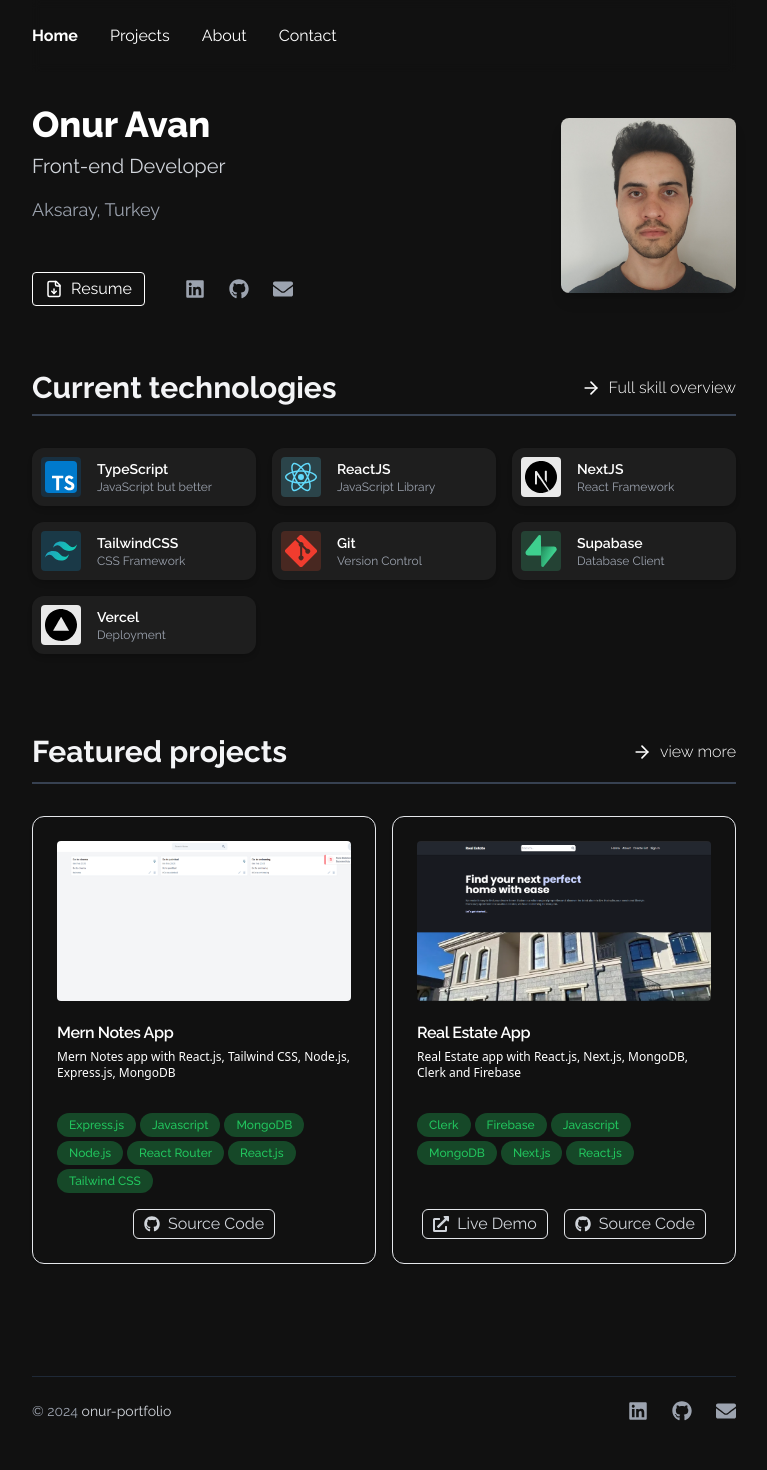
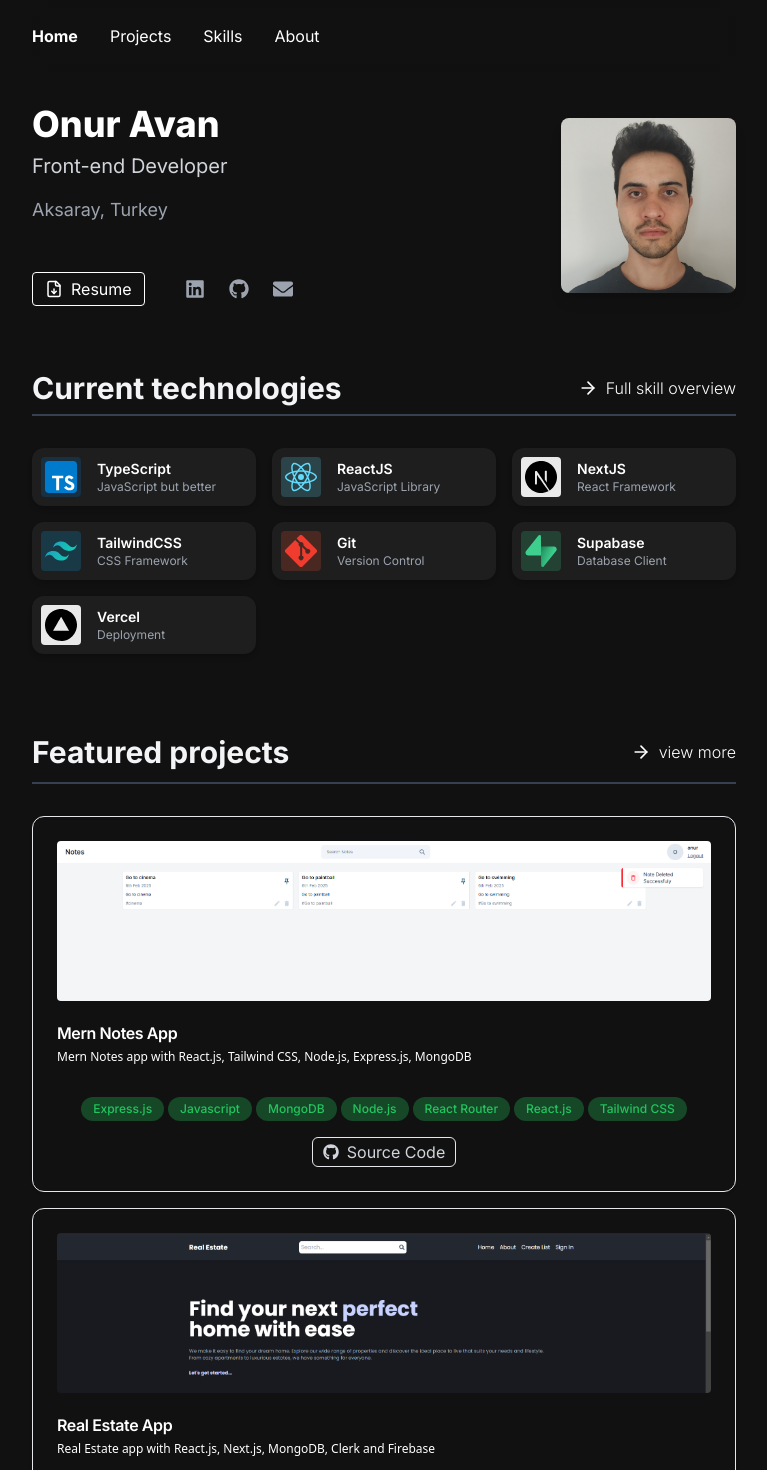
Before and after one commit to onurvn/next-portfolio, a Next.js app: page / in a window 1280 px wide. Shown: the top 1470 px of the page, without its empty margins (256-1023 px from the left). Built offline with nearby package versions, Linux system fonts and the light colour scheme.

Commit message:
components updated

```diff
--- a/src/app/components/Header.tsx
+++ b/src/app/components/Header.tsx
@@ -1,7 +1,6 @@
-"use client"
+"use client";
 import Link from "next/link";
 import { usePathname } from "next/navigation";
-
 
 const navLinks = [
   {
@@ -13,12 +12,12 @@
     href: "/projects",
   },
   {
+    name: "Skills",
+    href: "/skills",
+  },
+  {
     name: "About",
     href: "/about",
-    },
-    {
-        name: "Contact",
-        href: "/contact",
   },
 ];
 
@@ -30,13 +29,16 @@
       <nav className="flex items-center justify-between">
         <ul className="flex gap-4 sm:gap-8">
           {navLinks.map((nav, id) => (
-                        <li key={id} className={`link hover:font-semibold transition duration-200 ${pathname === nav.href ? "text-white font-bold" : ""
-                            }`}>
+            <li
+              key={id}
+              className={`link hover:font-semibold transition duration-200 ${
+                pathname === nav.href ? "text-white font-bold" : ""
+              }`}
+            >
               <Link href={nav.href}>{nav.name}</Link>
             </li>
           ))}
         </ul>
-
       </nav>
     </header>
   );
--- a/src/app/components/Projects.tsx
+++ b/src/app/components/Projects.tsx
@@ -6,7 +6,6 @@
   limit?: number;
 }
 
-
 export default function Projects({ limit }: Props) {
   let projects = data.projects;
   if (limit) {
@@ -14,8 +13,7 @@
   }
 
   return (
-        <section className="grid grid-cols-1 gap-4 sm:grid-cols-2">
-
+    <section className="grid grid-cols-1 gap-4 sm:grid-cols-1">
       {projects.map((project, id) => (
         <ProjectCard key={id} project={project} />
       ))}
--- a/src/app/components/ui/ResumeButton.tsx
+++ b/src/app/components/ui/ResumeButton.tsx
@@ -6,7 +6,7 @@
 const ResumeButton: React.FC = () => {
     return (
         <a
-            href="https://drive.google.com/file/d/1eO_z59rB7zrgiCaLnS7Ony5-VFuHBGHI/view?usp=drive_link"
+            href="/"
             target="_blank"
             rel="noopener noreferrer"
             className="flex items-center hover:bg-white text-white hover:text-[#111111] px-3 py-1 rounded transition duration-300 mr-4 border border-white"
--- a/src/app/layout.tsx
+++ b/src/app/layout.tsx
@@ -1,11 +1,11 @@
 import type { Metadata } from "next";
-import { Raleway } from "next/font/google";
+import { Inter } from "next/font/google";
 import "./globals.css";
 
 import Header from "@/app/components/Header";
 import Footer from "@/app/components/Footer";
 
-const raleway = Raleway({ subsets: ["latin"] });
+const inter = Inter({ subsets: ["latin"] });
 
 export const metadata: Metadata = {
   title: "Onur's Portfolio",
@@ -20,12 +20,10 @@
   return (
     <html lang="en">
       <body
-        className={`${raleway.className} mx-auto flex min-h-screen max-w-3xl flex-col px-8 pb-16 antialiased`}
+        className={`${inter.className} mx-auto flex min-h-screen max-w-3xl flex-col px-8 pb-16 antialiased`}
       >
         <Header />
-        <main className="flex-grow">
-          {children}
-        </main>
+        <main className="flex-grow">{children}</main>
         <Footer />
       </body>
     </html>
--- a/src/app/projects/page.tsx
+++ b/src/app/projects/page.tsx
@@ -1,14 +1,12 @@
 import Projects from '@/app/components/Projects'
 import React from 'react'
-
-
 
 function page() {
     return (
         <>
             <div className="mt-8 flex flex-col gap-8 pb-16">
-                <h1 className="text-3xl font-bold">My projects</h1>
-                <Projects />
+                <h1 className=" font-bold">My projects</h1>
+                <Projects  />
             </div>
         </>
     )
```
Also changed, not shown: src/app/components/ui/Card.tsx (indentation only). Lines whose indentation alone changed are shown as unchanged.
